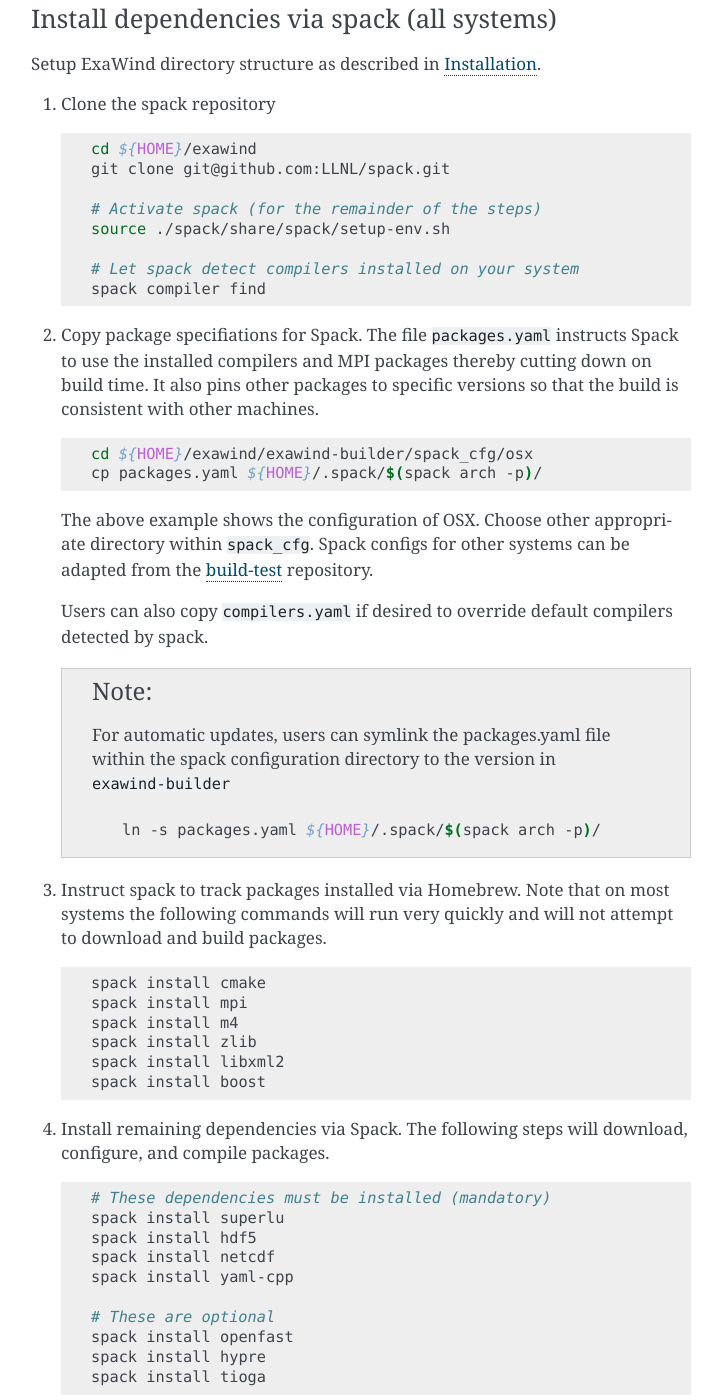
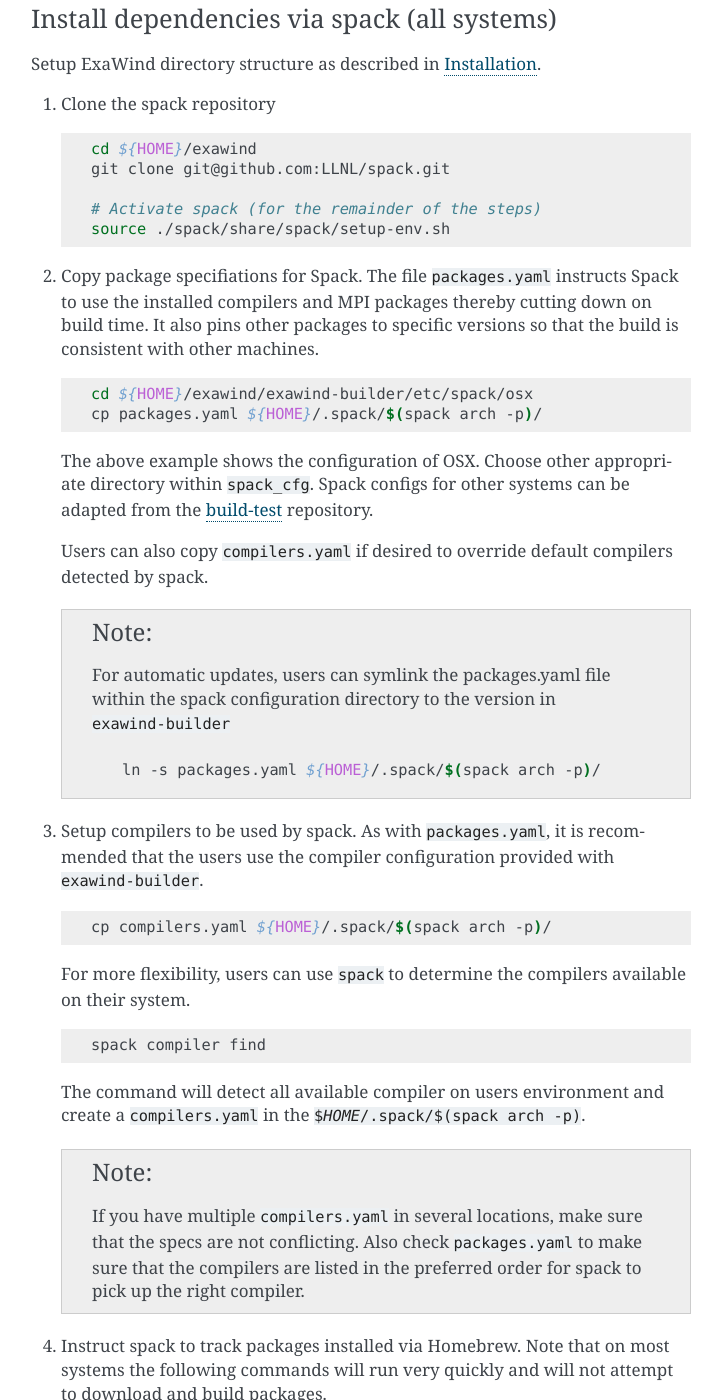
Before and after one commit to Exawind/exawind-builder, a Sphinx documentation site: the page built from doc/source/advanced.rst, in a window 1280 px wide and 1400 px high, scrolled down 2973 px. Shown: the whole window, without its empty margins (389-1111 px from the left). Built offline with Sphinx 7.4.7, drawn with Linux system fonts in a browser that asks for light colours; some of the changed text lies outside the part shown.

Commit message:
Update documentation
- Add information about SNL ascicgpu
- Add docs for new variables
- Minor changes to installation

```diff
--- a/doc/source/advanced.rst
+++ b/doc/source/advanced.rst
@@ -154,7 +154,7 @@
       brew tap Homebrew/brewdler
 
       # Install brew packages (fix path to the file appropriately)
-      brew bundle --file=./exawind-builder/spack_cfg/osx/Brewfile
+      brew bundle --file=./exawind-builder/etc/spack/osx/Brewfile
 
    This step will install the necessary packages, GCC compilers, OpenMPI, and
    CMake.
@@ -174,9 +174,6 @@
       # Activate spack (for the remainder of the steps)
       source ./spack/share/spack/setup-env.sh
 
-      # Let spack detect compilers installed on your system
-      spack compiler find
-
 #. Copy package specifiations for Spack. The file :file:`packages.yaml`
    instructs Spack to use the installed compilers and MPI packages thereby
    cutting down on build time. It also pins other packages to specific versions
@@ -184,7 +181,7 @@
 
    .. code-block:: bash
 
-      cd ${HOME}/exawind/exawind-builder/spack_cfg/osx
+      cd ${HOME}/exawind/exawind-builder/etc/spack/osx
       cp packages.yaml ${HOME}/.spack/$(spack arch -p)/
 
    The above example shows the configuration of OSX. Choose other appropriate
@@ -204,6 +201,31 @@
       .. code-block:: bash
 
          ln -s packages.yaml ${HOME}/.spack/$(spack arch -p)/
+
+#. Setup compilers to be used by spack. As with :file:`packages.yaml`, it is
+   recommended that the users use the compiler configuration provided with
+   ``exawind-builder``.
+
+   .. code-block:: bash
+
+      cp compilers.yaml ${HOME}/.spack/$(spack arch -p)/
+
+   For more flexibility, users can use ``spack`` to determine the compilers
+   available on their system.
+
+   .. code-block:: bash
+
+      spack compiler find
+
+   The command will detect all available compiler on users environment and
+   create a :file:`compilers.yaml` in the :file:`${HOME}/.spack/$(spack arch -p)`.
+
+   .. note::
+
+      If you have multiple :file:`compilers.yaml` in several locations, make
+      sure that the specs are not conflicting. Also check :file:`packages.yaml`
+      to make sure that the compilers are listed in the preferred order for
+      spack to pick up the right compiler.
 
 #. Instruct spack to track packages installed via Homebrew. Note that on most
    systems the following commands will run very quickly and will not attempt to
@@ -271,7 +293,7 @@
 
    ### Example exawind-config.sh file
    #
-   # Note: these variables can be overridden within the build script
+   # Note: these variables can be overridden through the script in build directory
    #
 
    # Specify path to your own Spack install (if not in default location)
@@ -280,8 +302,10 @@
    # Track trilinos builds by date
    # export TRILINOS_INSTALL_DIR=${EXAWIND_INSTALL_DIR}/trilinos-$(date "+%Y-%m-%d")
 
-   # Specify custom builds for certain packages
-   export TRILINOS_ROOT_DIR=${EXAWIND_INSTALL_DIR}/trilinos-omp
+   ### Specify custom builds for certain packages. The following are only
+   ### necessary if you didn't install these packages via spack, but instead are
+   ### using your own development versions.
+   export TRILINOS_ROOT_DIR=${EXAWIND_INSTALL_DIR}/trilinos
    export TIOGA_ROOT_DIR=${EXAWIND_INSTALL_DIR}/tioga
    export HYPRE_ROOT_DIR=${EXAWIND_INSTALL_DIR}/hypre
    export OPENFAST_ROOT_DIR=${EXAWIND_INSTALL_DIR}/openfast
```
Also changed, not shown: other parts of doc/source/advanced.rst (+2 -1 lines), doc/source/basic.rst (+22 -8 lines), doc/source/introduction.rst (+17 -15 lines), doc/source/reference.rst (+33 -3 lines).
